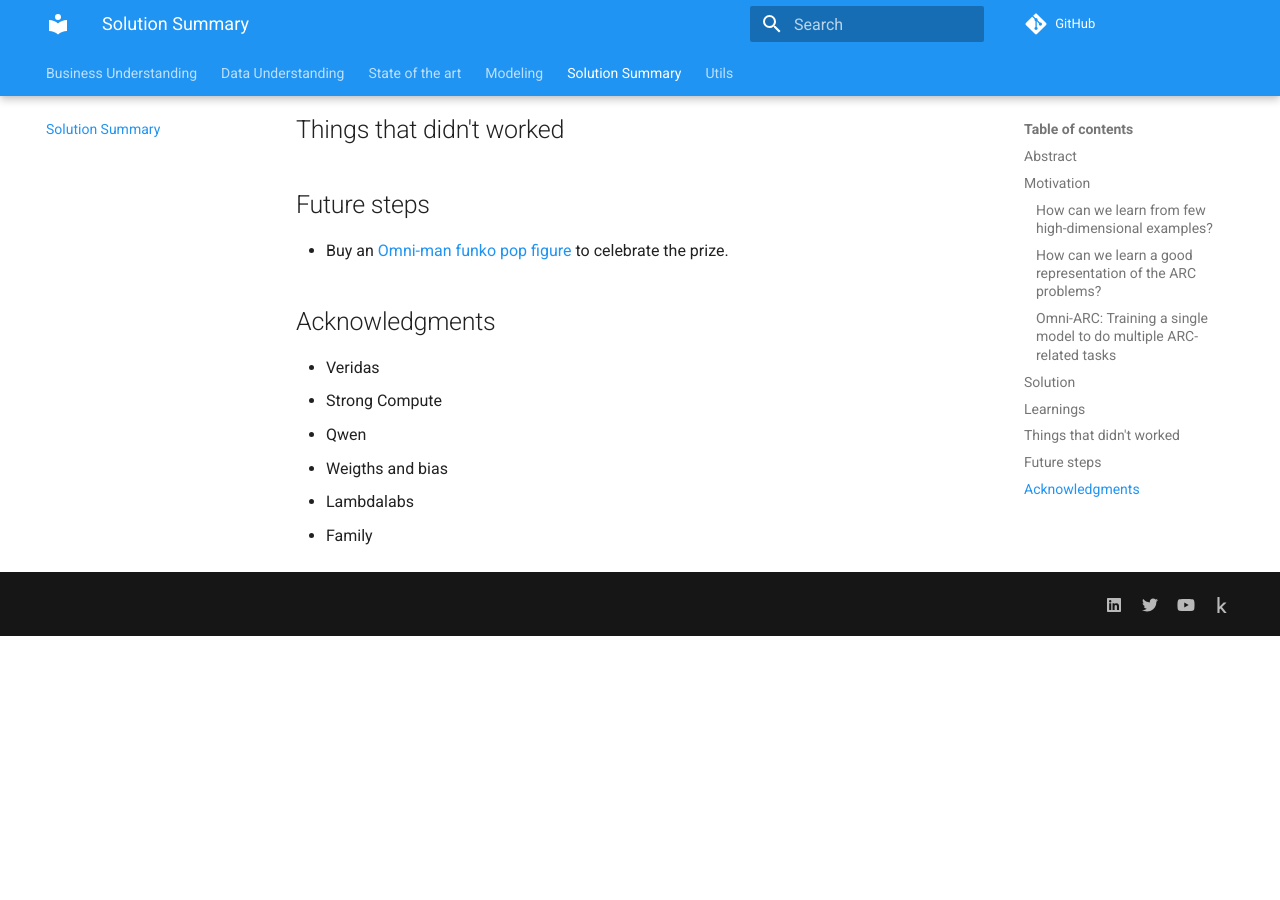
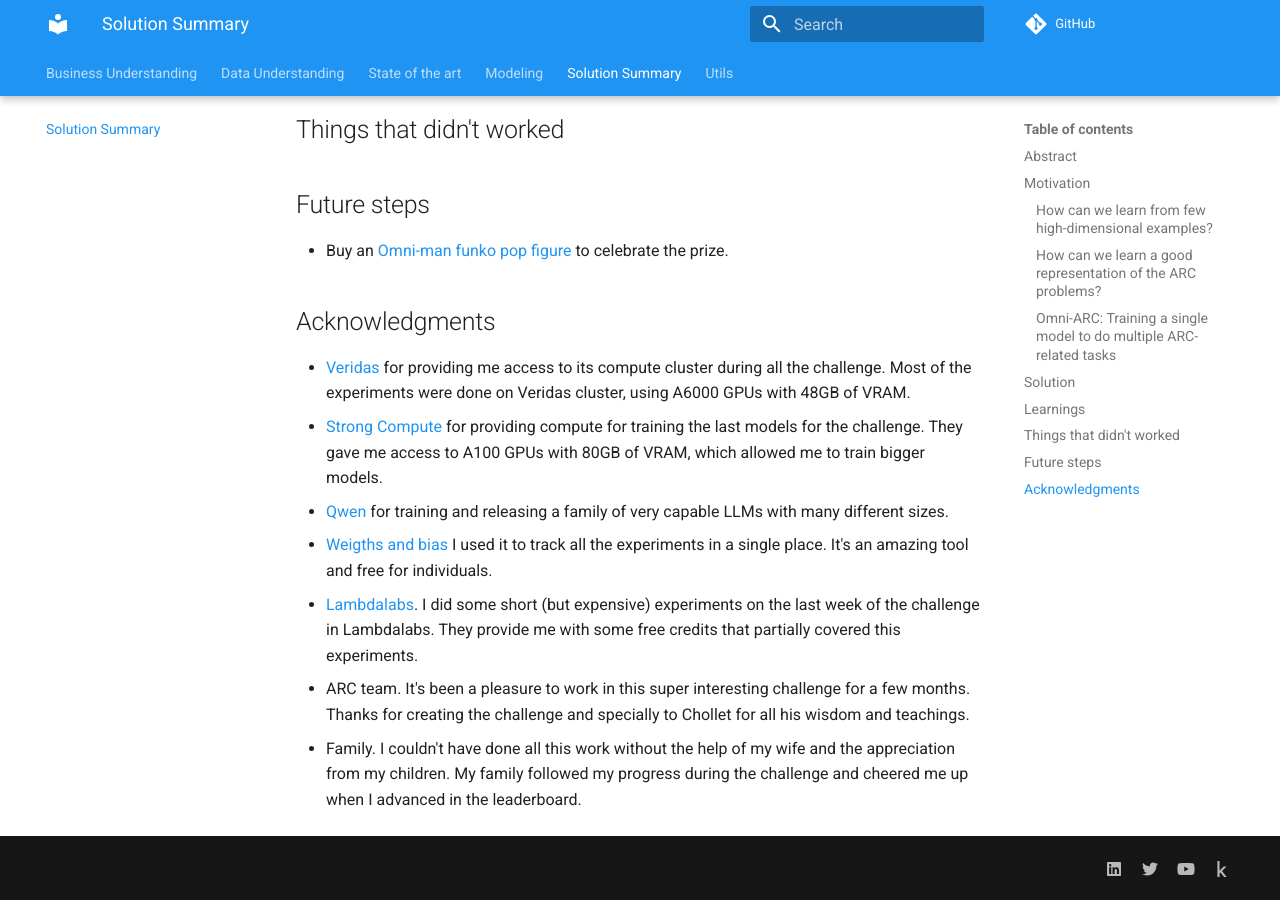
Before and after one commit to zhengjunyao-work/arc24, an MkDocs documentation site: the page built from docs/05_Solution_Summary.md, in a window 1280 px wide and 900 px high, scrolled down 2697 px. Built offline with MkDocs 1.6.1 and Material for MkDocs 9.7.7, drawn with Linux system fonts in a browser that asks for light colours; comment, search, counter and statistics services are not loaded; before the commit the page ends 3333 px from its top, so only the background shows below that.

Commit message:
updated solution summary

```diff
--- a/docs/05_Solution_Summary.md
+++ b/docs/05_Solution_Summary.md
@@ -79,9 +79,17 @@
 
 ## Acknowledgments
 
-- Veridas
-- Strong Compute
-- Qwen
-- Weigths and bias
-- Lambdalabs
-- Family
+- [Veridas](https://veridas.com/en/) for providing me access to its compute cluster during all the challenge. Most of the experiments were done on Veridas cluster, using A6000 GPUs with 48GB of VRAM.
+- [Strong Compute](https://strongcompute.com/) for providing compute for training the last models for
+  the challenge. They gave me access to A100 GPUs with 80GB of VRAM, which allowed me to train bigger models.
+- [Qwen](https://huggingface.co/Qwen) for training and releasing a family of very capable LLMs with
+  many different sizes.
+- [Weigths and bias](https://wandb.ai/home) I used it to track all the experiments in a single place.
+  It's an amazing tool and free for individuals.
+- [Lambdalabs](https://lambdalabs.com/). I did some short (but expensive) experiments on the last
+  week of the challenge in Lambdalabs. They provide me with some free credits that partially covered
+  this experiments.
+- ARC team. It's been a pleasure to work in this super interesting challenge for a few months. Thanks
+  for creating the challenge and specially to Chollet for all his wisdom and teachings.
+- Family. I couldn't have done all this work without the help of my wife and the appreciation from
+  my children. My family followed my progress during the challenge and cheered me up when I advanced in the leaderboard.
```
